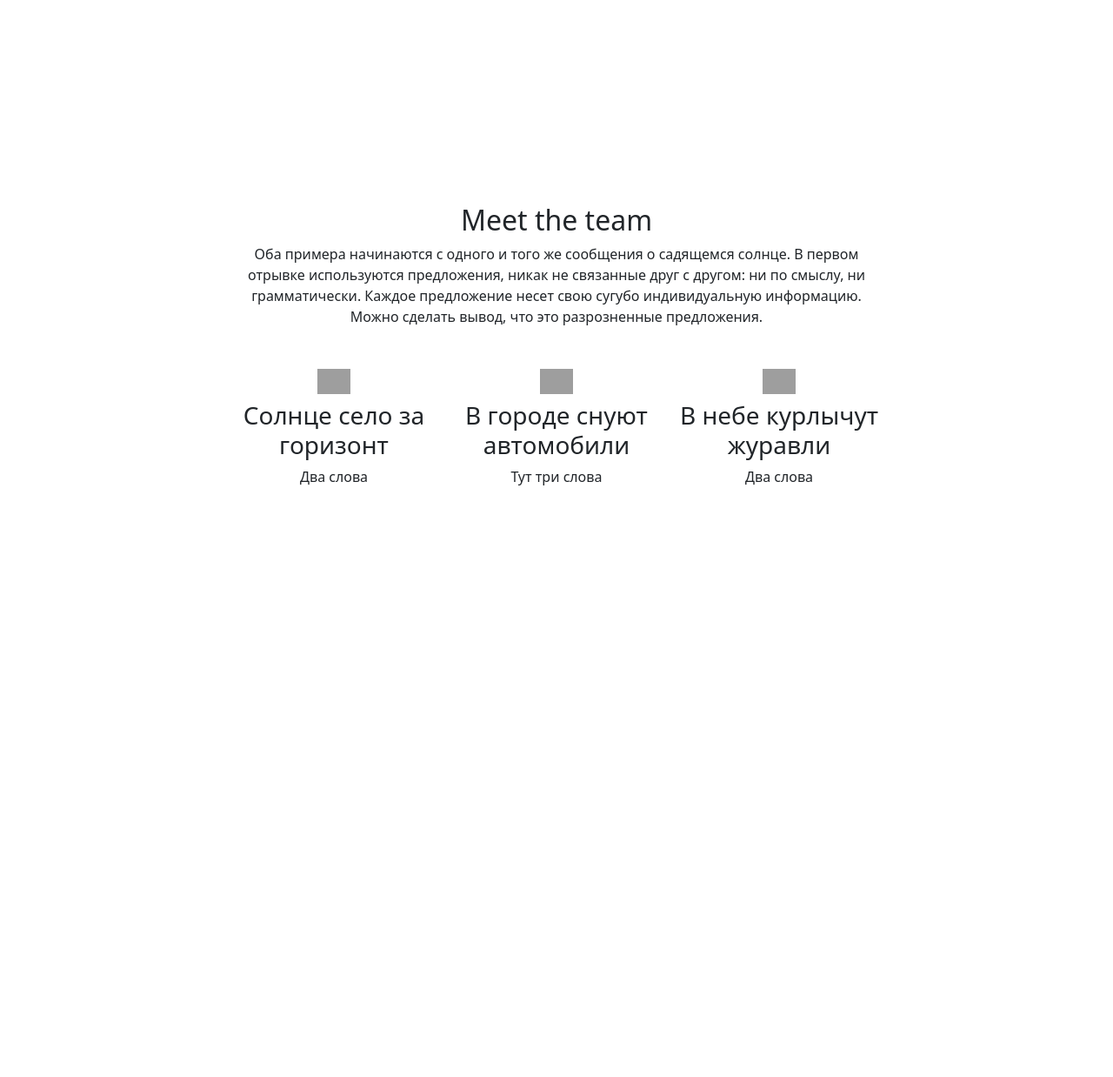
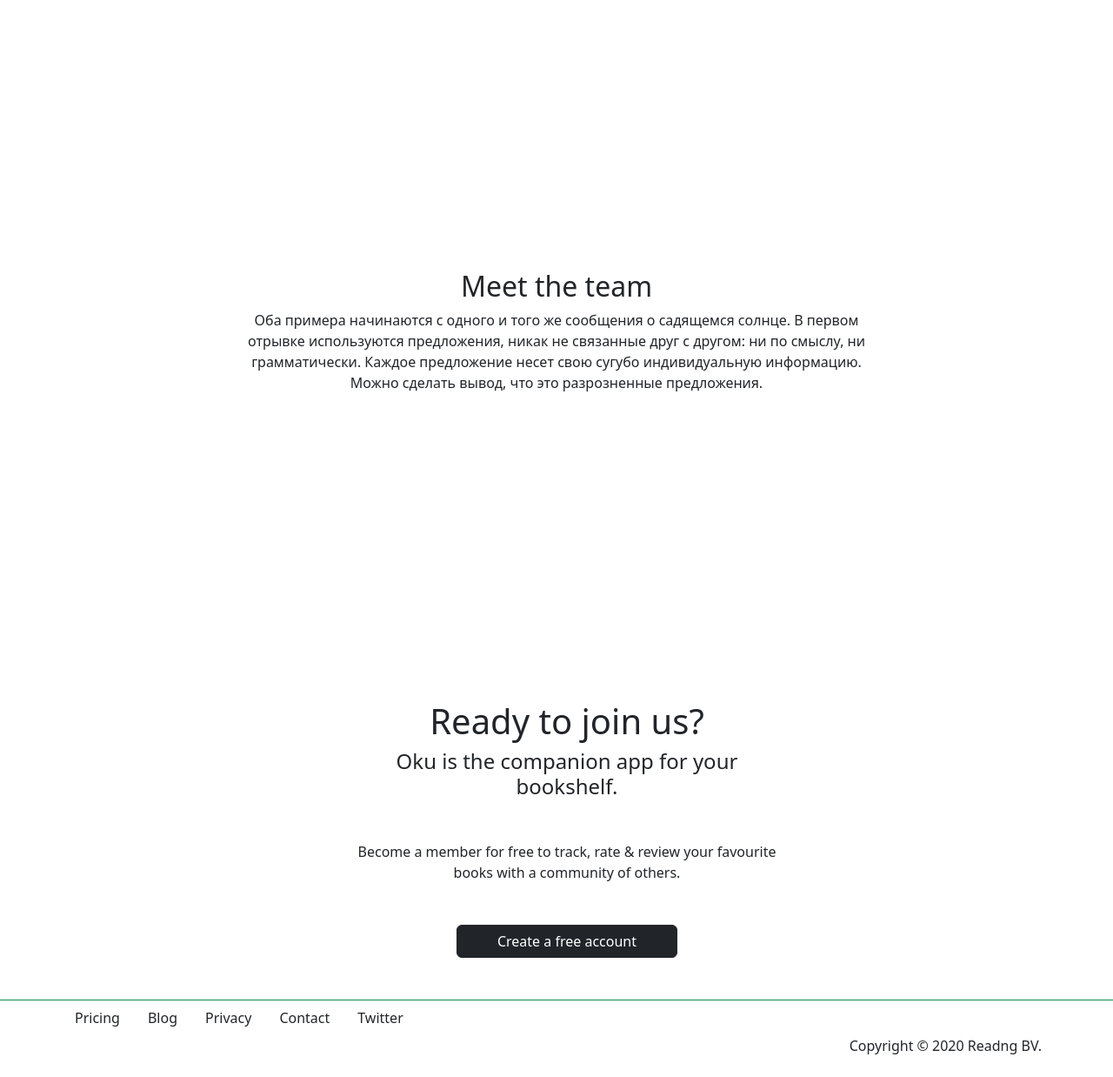
Before and after one commit to Vyilya/Class, a Django app: template classviewshome/templates/classviewshome/home.html in a window 1280 px wide. Shown: the part 918-2156 px from the top of the page at 87% size. Before the commit the page ends 1476 px from the top, so only its background shows below. Run offline with Django 3.2, Linux system fonts and the light colour scheme; the template is opened without the code that fills it, so the values that code supplies are empty; grey boxes are pictures that could not be loaded.

Commit message:
16/11/23

```diff
--- a/classviewshome/admin.py
+++ b/classviewshome/admin.py
@@ -4,3 +4,4 @@ from .models import *
 admin.site.register(Article)
 admin.site.register(Book)
 admin.site.register(CustomUser)
+admin.site.register(UserGroup)
--- a/classviewshome/forms.py
+++ b/classviewshome/forms.py
@@ -24,3 +24,9 @@ class CustomUserCreationForm(UserCreationForm):
     class Meta:
         model = CustomUser
         fields = ['full_name', 'birth_date', 'username','bio', 'password1', 'password1', 'profile_pic', 'vk', 'telegram']
+
+
+class UserGroupForm(forms.ModelForm):
+    class Meta:
+        model = UserGroup
+        fields = ['group', 'full_name', 'profile_pic', 'city']
--- a/classviewshome/models.py
+++ b/classviewshome/models.py
@@ -26,3 +26,9 @@ class Book(models.Model):
 
     def __str__(self):
         return f"{self.title}, {self.article}"
+
+class UserGroup(models.Model):
+    group = models.CharField(max_length=250, verbose_name="Группа", blank=True, null=True)
+    full_name = models.CharField(max_length=250, verbose_name="ФИО", blank=True, null=True)
+    profile_pic = models.ImageField(null=True, blank=True, upload_to="images/profile/")
+    city = models.CharField(max_length=250, verbose_name="Город", blank=True, null=True)
--- a/classviewshome/templates/classviewshome/home.html
+++ b/classviewshome/templates/classviewshome/home.html
@@ -16,23 +16,34 @@
             <h2 class="mb=4">Meet the team</h2>
             <p class="mb-5">Оба примера начинаются с одного и того же сообщения о садящемся солнце. В первом отрывке используются предложения, никак не связанные друг с другом: ни по смыслу, ни грамматически. Каждое предложение несет свою сугубо индивидуальную информацию. Можно сделать вывод, что это разрозненные предложения.</p>
        <div class="row">
+           {% for data in UserGroup %}
            <div class="col-12 col-sm-4 col-lg-4">
-               <img class="mb-2 col-2" src="https://clipartcraft.com/images/playstation-4-logo-circle-1.png" alt="">
-                <h3>Солнце село за горизонт</h3>
-               <p>Два слова</p>
+               <img class="mb-5 col-5"  src="{{ data.profile_pic.url }}">
+                <h3>{{ data.group }}</h3>
+               <p>{{ data.full_name }}</p>
+               <p>{{ data.city }}</p>
            </div>
-           <div class="col-12 col-sm-4 col-lg-4">
-               <img class="mb-2 col-2" src="https://clipartcraft.com/images/playstation-4-logo-circle-1.png" alt="">
-                <h3>В городе снуют автомобили</h3>
-               <p>Тут три слова</p>
-           </div>
-           <div class="col-12 col-sm-4 col-lg-4">
-               <img class="mb-2 col-2" src="https://clipartcraft.com/images/playstation-4-logo-circle-1.png" alt="">
-               <h3>В небе курлычут журавли</h3>
-               <p>Два слова</p>
-           </div>
-       </div>
+           {% endfor %}
+
         </div>
     </div>
     </section>
+ <section>
+    <div class="d-flex justify-content-center align-items-center text-center vh-75">
+        <div class="col-12 col-md-8 col-lg-5 ps-0 ps-md-2 ps-lg-4">
+            <h1 class="mb=5">Ready to join us?</h1>
+            <h4 class="mb-5">Oku is the companion app for your bookshelf.</h4>
+            <p class="mb-5">Become a member for free to track, rate & review your favourite books with a community of others.</p>
+            <a href="{% url 'register' %}" class="w-50 w-md-50 btn btn-dark mb-5">Create a free account</a>
+        </div>
+    </div>
+    </section>
+
+<!--{% for data in UserGroup %}-->
+<!--<p>{{ data.group }}</p>-->
+<!--<p>{{ data.full_name }}</p>-->
+<!--<p>{{ data.profile_pic }}</p>-->
+<!--<p>{{ data.city }}</p>-->
+<!--{% endfor %}-->
+
 {% endblock content %}
--- a/classviewshome/views.py
+++ b/classviewshome/views.py
@@ -12,6 +12,7 @@ class HomeView(TemplateView):
     def get_context_data(self, **kwargs):
         context = super().get_context_data(**kwargs)
         context['custom_date'] = 'Доп. информация'
+        context['UserGroup'] = UserGroup.objects.all()
         return context
 
 class ArticleListView(ListView):
--- a/templates/footer.html
+++ b/templates/footer.html
@@ -1,3 +1,26 @@
-<footer>
-
+<footer class="mb-2 border-top border-success">
+  <div class="container">
+        <div class="row">
+             <ul class="nav w-100 fs-6 d-flex justify-content-centre">
+            <li class="nav-item">
+            <a class="nav-link text-dark" aria-current="page" href="#">Pricing</a>
+            </li>
+          <li class="nav-item">
+            <a class="nav-link text-dark" href="#">Blog</a>
+          </li>
+            <li class="nav-item">
+            <a class="nav-link text-dark" href="#">Privacy</a>
+          </li>
+            <li class="nav-item">
+            <a class="nav-link text-dark" href="#">Contact</a>
+          </li>
+            <li class="nav-item">
+            <a class="nav-link text-dark" href="#">Twitter</a>
+          </li>
+             </ul>
+                 <div class="col-12 d-flex justify-content-end">
+                    <p class="h-75">Copyright © 2020 Readng BV.</p>
+                 </div>
+        </div>
+    </div>
 </footer>
```
Also changed, not shown: classviewshome/migrations/0009_usergroup.py (added), classviewshome/migrations/0010_alter_usergroup_group.py (added), db.sqlite3, media/images/profile/123.jpeg (added), media/images/profile/123_WinCKWG.jpeg (added), media/images/profile/123_jjhjutI.jpeg (added), media/images/profile/123_vLnfYkI.jpeg (added), media/images/profile/Rectangle.png (added), media/images/profile/Rectangle_1.png (added), media/images/profile/Rectangle_2.png (added).
